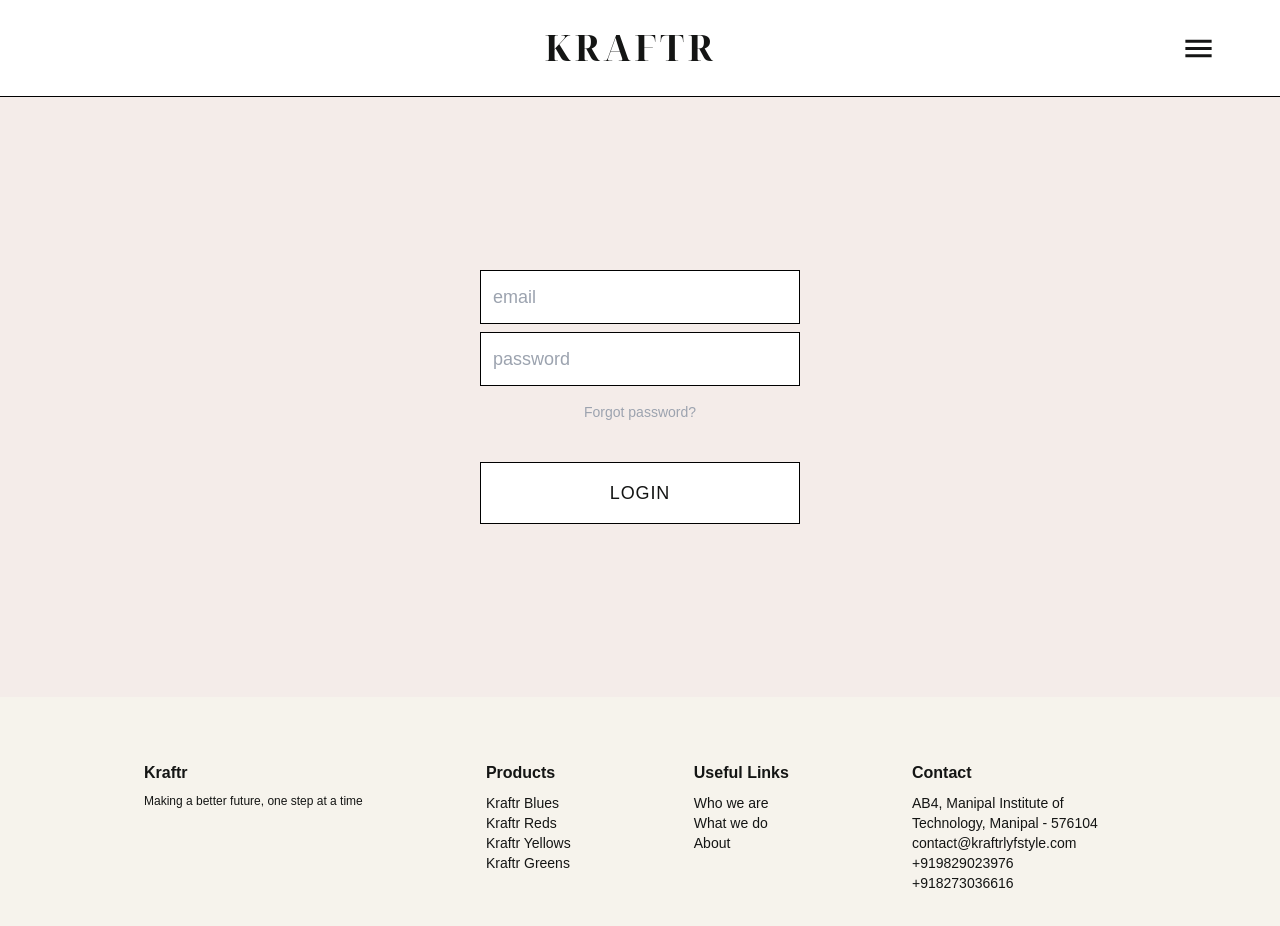
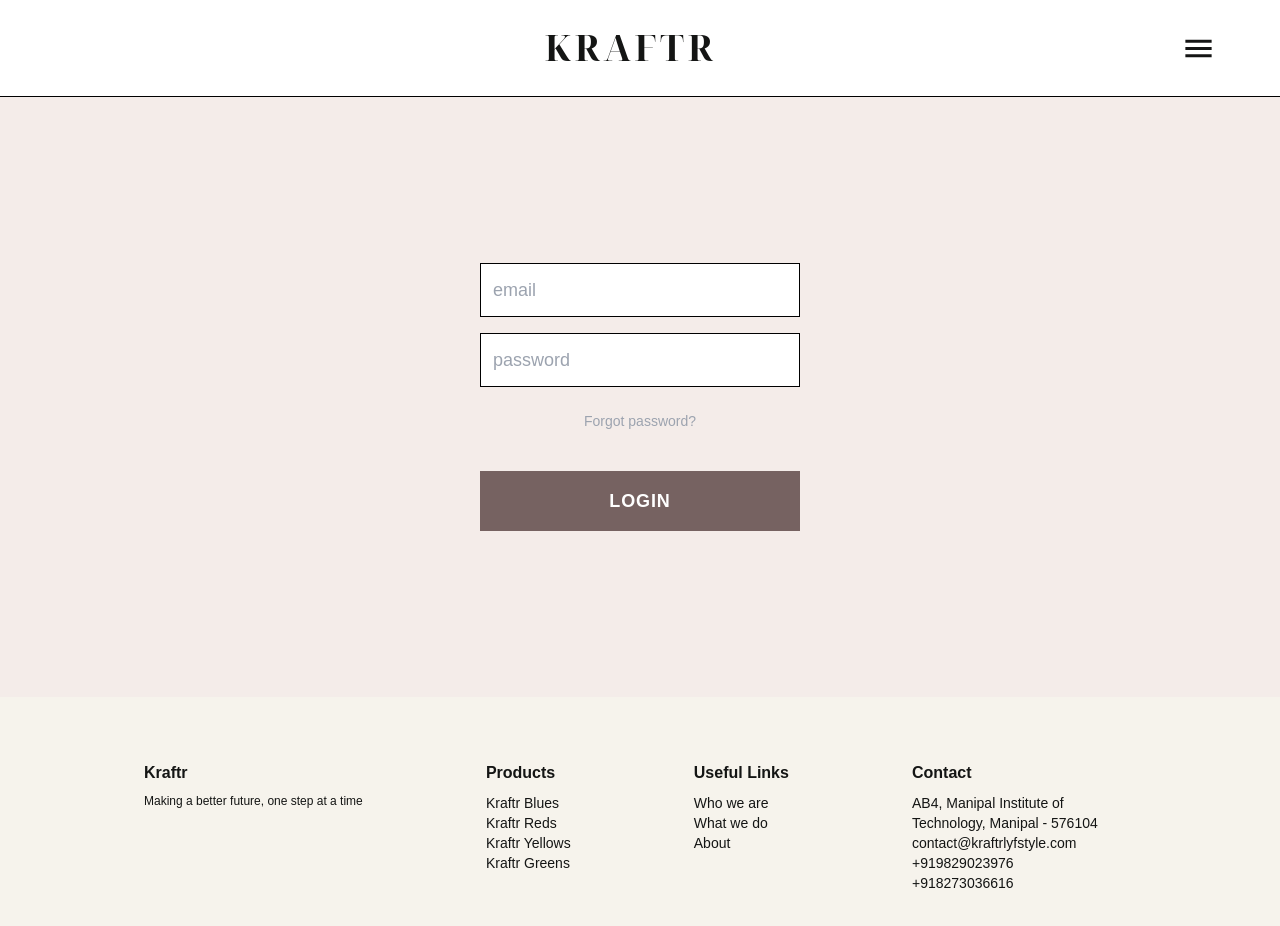
Before and after one commit to kraftrlyfstyle/Kraftr-Website, a React (Vite) app: page /login in a window 1280 px wide. Shown: the top 926 px of the page. Built offline with nearby package versions, Linux system fonts and the light colour scheme.

Commit message:
Update Login.jsx

```diff
--- a/src/pages/Login.jsx
+++ b/src/pages/Login.jsx
@@ -1,74 +1,102 @@
-import { useEffect } from "react"
+import { useEffect } from "react";
 import { login } from "../db";
 import { Link } from "react-router-dom";
 import Footer from "../components/Footer";
-import {MdHome, MdMenu} from "react-icons/md"
+import { MdHome, MdMenu } from "react-icons/md";
 
-const Login = (props) => {
+const Login = props => {
 	useEffect(() => {
 		let token = localStorage.getItem("token");
 		console.log(token);
 		if (!token || token == null || token == "") {
 			// TODO don't redirect
-      return
+			return;
 		}
 		// window.location.replace("/")
-  }, [])
+	}, []);
 
 	async function handleForm(e) {
 		e.preventDefault();
-    let email = e.target.email.value
-    let password = e.target.password.value
+		let email = e.target.email.value;
+		let password = e.target.password.value;
 
-    if(email == "" || email == null || email == undefined || password == "" || password == null || password == undefined) {
+		if (
+			email == "" ||
+			email == null ||
+			email == undefined ||
+			password == "" ||
+			password == null ||
+			password == undefined
+		) {
 			// TODO Add toast here
-      return
+			return;
 		}
 
-    let res = await login(email, password)
+		let res = await login(email, password);
 		if (res[0] == false) {
 			// TODO Add error toast here
-      return
+			return;
 		}
 
-    localStorage.setItem("token", res[1].token)
-    window.location.replace("/")
+		localStorage.setItem("token", res[1].token);
+		window.location.replace("/");
 	}
-
 
 	return (
 		<>
+			<div className="flex w-full items-center justify-between border-b border-black py-7">
+				<div className="order-first text-lg ml-20">
+					<Link to={"/"}></Link>
+				</div>
 
-    <div className="flex w-full items-center justify-between border-b border-black py-7">
-      <div className='order-first text-lg ml-20'>
-        <Link to={"/"}>
+				<div>
+					<Link to={"/"} className="text-4xl tracking-widest font-bold">
+						KRAFTR
 					</Link>
 				</div>
 
-      <div>
-      <Link to={"/"} className="text-4xl tracking-widest font-bold">KRAFTR</Link>
-      </div>
-
-      <div className='order-last text-lg mr-16'>
+				<div className="order-last text-lg mr-16">
 					<Link to={"/cart"}>
-          <MdMenu size={35}/>
+						<MdMenu size={35} />
 					</Link>
 				</div>
-
 			</div>
 			<div className="h-[75dvh] w-full flex flex-col items-center justify-center bg-[#F4ECE9]">
-      <form className="flex flex-col items-center justify-center w-full text" onSubmit={handleForm}>
-        <input className="w-3/12 border-[1px] outline-none border-black p-3 text-lg" placeholder="email" name="email" type="email" />
-        <input className="w-3/12 border-[1px] outline-none border-black p-3 my-2 text-lg" name="password" placeholder="password" type="password" />
+				<form
+					className="flex flex-col items-center justify-center w-full text"
+					onSubmit={handleForm}
+				>
+					<input
+						className="w-3/12 border-[1px] outline-none focus:border-[2px] border-black p-3 text-lg transition-all ease-in-out"
+						placeholder="email"
+						name="email"
+						type="email"
+					/>
+					<input
+						className="w-3/12 border-[1px] outline-none focus:border-[2px] border-black p-3 text-lg transition-all ease-in-out my-4"
+						name="password"
+						placeholder="password"
+						type="password"
+					/>
 					<div className="flex flex-col w-full items-center justify-center">
-        <Link  to={"/forgot-password"} className="text-sm text-left text-gray-400 hover:text-black mt-2 transition-all ease-in-out">Forgot password?</Link>
+						<Link
+							to={"/forgot-password"}
+							className="text-sm text-left text-gray-400 hover:text-black mt-2 transition-all ease-in-out"
+						>
+							Forgot password?
+						</Link>
 					</div>
-        <button className="w-3/12 border-[1px] border-black px-6 py-4 hover:bg-[#766261] hover:text-white text-lg transition-all tracking-wider hover:tracking-widest  mt-10 bg-white text-center" type="submit">LOGIN</button>
+					<button
+						className="w-3/12  px-6 py-4 bg-[#766261] text-white text-lg transition-all tracking-wider hover:tracking-widest  mt-10  hover:bg-[#7d6a69] text-center font-bold"
+						type="submit"
+					>
+						LOGIN
+					</button>
 				</form>
 			</div>
 			<Footer></Footer>
 		</>
-  )
-}
+	);
+};
 
-export default Login
+export default Login;
```
Lines whose indentation alone changed are shown as unchanged.
